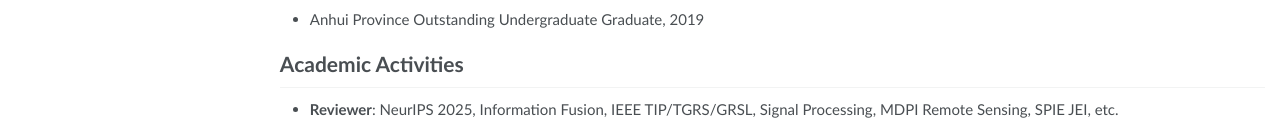
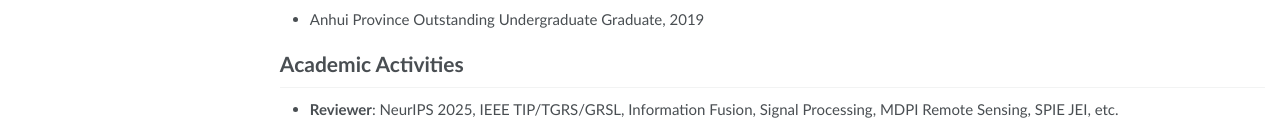
Before and after one commit to zhongchengwu/zhongchengwu.github.io, a Jekyll site: the page built from _pages/about.md, in a window 1280 px wide and 900 px high, scrolled down 1023 px. Shown: the part 764-897 px from the top of the window. Built offline with Jekyll 4.4.1, drawn with Linux system fonts in a browser that asks for light colours.

```diff
--- a/_pages/about.md
+++ b/_pages/about.md
@@ -88,4 +88,4 @@ My research interests include high-dimensional image processing, image fusion, t
 
 # Academic Activities
 
-- <b>Reviewer</b>: NeurIPS 2025, Information Fusion, IEEE TIP/TGRS/GRSL, Signal Processing, MDPI Remote Sensing, SPIE JEI, etc.
+- <b>Reviewer</b>: NeurIPS 2025, IEEE TIP/TGRS/GRSL, Information Fusion, Signal Processing, MDPI Remote Sensing, SPIE JEI, etc.
```
